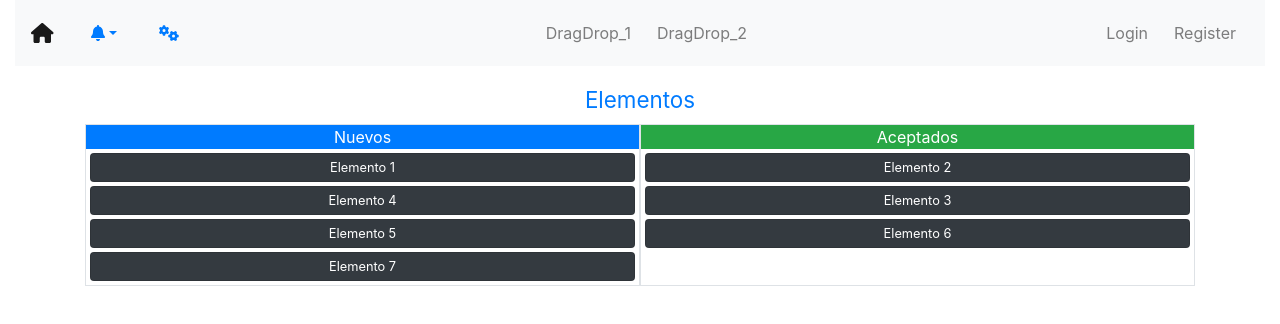
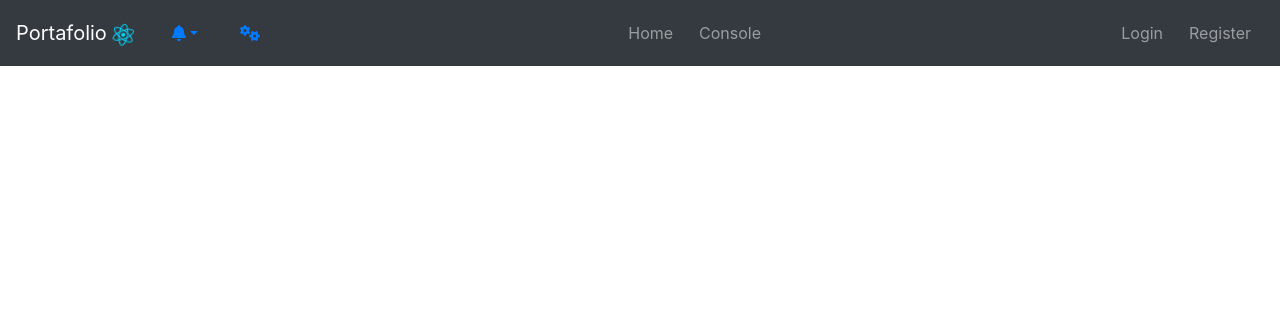
Before and after one commit to Juan-David-Orozco/webservice-dragdrop-react, a React (Vite) app: page / in a window 1280 px wide. Shown: the top 324 px of the page. Built offline with nearby package versions, Linux system fonts and the light colour scheme.

Commit message:
config diagramation - added pages y components

```diff
--- a/index.html
+++ b/index.html
@@ -8,7 +8,7 @@
     <title>Vite + React</title>
   </head>
   <body>
-    <div id="root"></div>
+    <div id="app"></div>
     <script src="https://code.jquery.com/jquery-3.2.1.slim.min.js" integrity="sha384-KJ3o2DKtIkvYIK3UENzmM7KCkRr/rE9/Qpg6aAZGJwFDMVNA/GpGFF93hXpG5KkN" crossorigin="anonymous"></script>
     <script src="https://cdn.jsdelivr.net/npm/popper.js@1.12.9/dist/umd/popper.min.js" integrity="sha384-ApNbgh9B+Y1QKtv3Rn7W3mgPxhU9K/ScQsAP7hUibX39j7fakFPskvXusvfa0b4Q" crossorigin="anonymous"></script>
     <script src="https://cdn.jsdelivr.net/npm/bootstrap@4.0.0/dist/js/bootstrap.min.js" integrity="sha384-JZR6Spejh4U02d8jOt6vLEHfe/JQGiRRSQQxSfFWpi1MquVdAyjUar5+76PVCmYl" crossorigin="anonymous"></script>
--- a/src/App.css
+++ b/src/App.css
@@ -1,3 +1,8 @@
+/* General */
+body{
+  margin: 0 !important;
+}
+
 /* DragDrop */
 .container-drag {
   text-align: center;
@@ -26,12 +31,42 @@ li {
 }
 
 /* Navigation */
-li a:hover {
+/* li a:hover {
   border-bottom: 1px solid rgb(150,30,200) !important;
-  /* text-decoration: unset !important; */
   color: rgb(150,30,200) !important;
   font-weight: 300 !important;
 }
 li a {
   display: inline-block !important;
+} */
+
+/* Navigation - Logo */
+.logo-react {
+  height: 20px;
+  padding: 0;
 }
+
+@keyframes logo-spin {
+  from {
+    transform: rotate(0deg);
+  }
+  to {
+    transform: rotate(360deg);
+  }
+}
+
+@media (prefers-reduced-motion: no-preference) {
+  .logo-react {
+    animation: logo-spin infinite 20s linear;
+  }
+}
+
+/* main{
+  padding-top: 58px;
+  height: 100vh;
+} */
+
+/* section {
+  padding-top: 58px;
+  height: 100vh;
+} */
--- a/src/App.jsx
+++ b/src/App.jsx
@@ -2,8 +2,8 @@
 import React, { Component } from 'react'
 import { BrowserRouter, Routes, Route } from 'react-router-dom'
 // Pages y Components
-import { DragDrop, DragAndDrop, Navigation } from './components'
-import { NotFoundPage } from './pages/NotFoundPage.jsx'
+import { Navigation, SideBar } from './components'
+import { NotFoundPage, HomePage, RegisterPage, LoginPage } from './pages'
 // Styles
 import './App.css'
 
@@ -12,16 +12,12 @@ export default class App extends Component {
     return (
       <>
         <BrowserRouter>
-          <header className='container-fluid'>
-            <Navigation />
-          </header>
-          <main className="container my-2 py-2">
             <Routes>
-              <Route path='/' element={<DragDrop />} />
-              <Route path='/drag-drop' element={<DragAndDrop />} />
+              <Route path='/' element={<HomePage />} />
+              <Route path='/login' element={<LoginPage />} />
+              <Route path='/register' element={<RegisterPage />} />
               <Route path="*" element={<NotFoundPage/>}/>
             </Routes>
-          </main>
         </BrowserRouter>
       </>
     )
--- a/src/components/Navigation.jsx
+++ b/src/components/Navigation.jsx
@@ -1,16 +1,17 @@
 import React, { Component } from 'react'
 import { Link } from 'react-router-dom'
+import reactLogo from '../assets/react.svg'
 import { FontAwesomeIcon } from '@fortawesome/react-fontawesome'
 // import { faGears, faBars } from '@fortawesome/free-solid-svg-icons'
 
 export class Navigation extends Component {
   render() {
     return (
-      <nav className="navbar navbar-expand-sm navbar-light bg-light">
+      <nav className="navbar navbar-expand-sm navbar-dark bg-dark fixed-top">
 
         <div>
-          <Link to="/" className="navbar-brand">
-            <FontAwesomeIcon icon="fa-solid fa-home" />
+          <Link to="/" className="navbar-brand my-auto">
+            Portafolio <img src={reactLogo} className="logo-react" alt="React-logo"/>
           </Link>
           <button
             className="navbar-toggler" type="button"
@@ -48,11 +49,11 @@ export class Navigation extends Component {
           <ul className="navbar-nav text-right mx-auto">
             <li className="nav-item">
               <Link className="nav-link" to="/" >
-                DragDrop_1
+                Home
               </Link>
             </li>
             <li className="nav-item">
-              <Link className="nav-link" to="/drag-drop">DragDrop_2</Link>
+              <Link className="nav-link" to="/console">Console</Link>
             </li>
           </ul>
           <ul className="navbar-nav text-right">
--- /dev/null
+++ b/src/components/SideBar.jsx
@@ -0,0 +1,28 @@
+import React, { Component } from 'react'
+
+export class SideBar extends Component {
+  render() {
+    return (
+      <>
+        <div className="row">
+          <div className="col-3">
+            <div class="nav flex-column nav-pills" id="v-pills-tab" role="tablist" aria-orientation="vertical">
+              <a class="nav-link active" id="v-pills-home-tab" data-toggle="pill" href="#v-pills-home" role="tab" aria-controls="v-pills-home" aria-selected="true">Home</a>
+              <a class="nav-link" id="v-pills-profile-tab" data-toggle="pill" href="#v-pills-profile" role="tab" aria-controls="v-pills-profile" aria-selected="false">Profile</a>
+              <a class="nav-link" id="v-pills-messages-tab" data-toggle="pill" href="#v-pills-messages" role="tab" aria-controls="v-pills-messages" aria-selected="false">Messages</a>
+              <a class="nav-link" id="v-pills-settings-tab" data-toggle="pill" href="#v-pills-settings" role="tab" aria-controls="v-pills-settings" aria-selected="false">Settings</a>
+            </div>
+          </div>
+          <div className="col-9">
+            <div class="tab-content" id="v-pills-tabContent">
+              <div class="tab-pane fade show active" id="v-pills-home" role="tabpanel" aria-labelledby="v-pills-home-tab">Lorem ipsum dolor sit amet consectetur, adipisicing elit. Iusto quis officiis iste sapiente! Nisi ipsum officiis voluptatibus quas qui commodi, exercitationem similique asperiores non nihil iste cupiditate pariatur, eos eum.</div>
+              <div class="tab-pane fade" id="v-pills-profile" role="tabpanel" aria-labelledby="v-pills-profile-tab">...2</div>
+              <div class="tab-pane fade" id="v-pills-messages" role="tabpanel" aria-labelledby="v-pills-messages-tab">...3</div>
+              <div class="tab-pane fade" id="v-pills-settings" role="tabpanel" aria-labelledby="v-pills-settings-tab">...4</div>
+            </div>
+          </div>
+        </div>
+      </>
+    )
+  }
+}
--- a/src/components/index.js
+++ b/src/components/index.js
@@ -1,3 +1,4 @@
 export { DragAndDrop } from './DragAndDrop'
 export { DragDrop } from './DragDrop'
 export { Navigation } from './Navigation'
+export { SideBar } from './SideBar'
--- a/src/main.jsx
+++ b/src/main.jsx
@@ -8,7 +8,7 @@ import { fas } from '@fortawesome/free-solid-svg-icons'
 
 library.add(fas)
 
-ReactDOM.createRoot(document.getElementById('root')).render(
+ReactDOM.createRoot(document.getElementById('app')).render(
   <React.StrictMode>
     <App />
   </React.StrictMode>,
--- /dev/null
+++ b/src/pages/HomePage.jsx
@@ -0,0 +1,19 @@
+import React, { Component } from 'react'
+import { Navigation } from '../components'
+
+export class HomePage extends Component {
+  render() {
+    return (
+      <>
+        <header className='container'>
+          <Navigation />
+        </header>
+        <main>
+          <section className='container text-center align-items-center h-100'>
+            HomePage
+          </section>
+        </main>
+      </>
+    )
+  }
+}
--- /dev/null
+++ b/src/pages/LoginPage.jsx
@@ -0,0 +1,11 @@
+import React, { Component } from 'react'
+
+export class LoginPage extends Component {
+  render() {
+    return (
+      <section className='text-center align-items-center h-100'>
+        LoginPage
+      </section>
+    )
+  }
+}
--- /dev/null
+++ b/src/pages/RegisterPage.jsx
@@ -0,0 +1,11 @@
+import React, { Component } from 'react'
+
+export class RegisterPage extends Component {
+  render() {
+    return (
+      <section className='text-center align-items-center h-100'>
+        RegisterPage
+      </section>
+    )
+  }
+}
--- /dev/null
+++ b/src/pages/index.js
@@ -0,0 +1,4 @@
+export { NotFoundPage } from './NotFoundPage.jsx'
+export { HomePage } from './HomePage.jsx'
+export { LoginPage } from './LoginPage.jsx'
+export { RegisterPage } from './RegisterPage.jsx'
```
